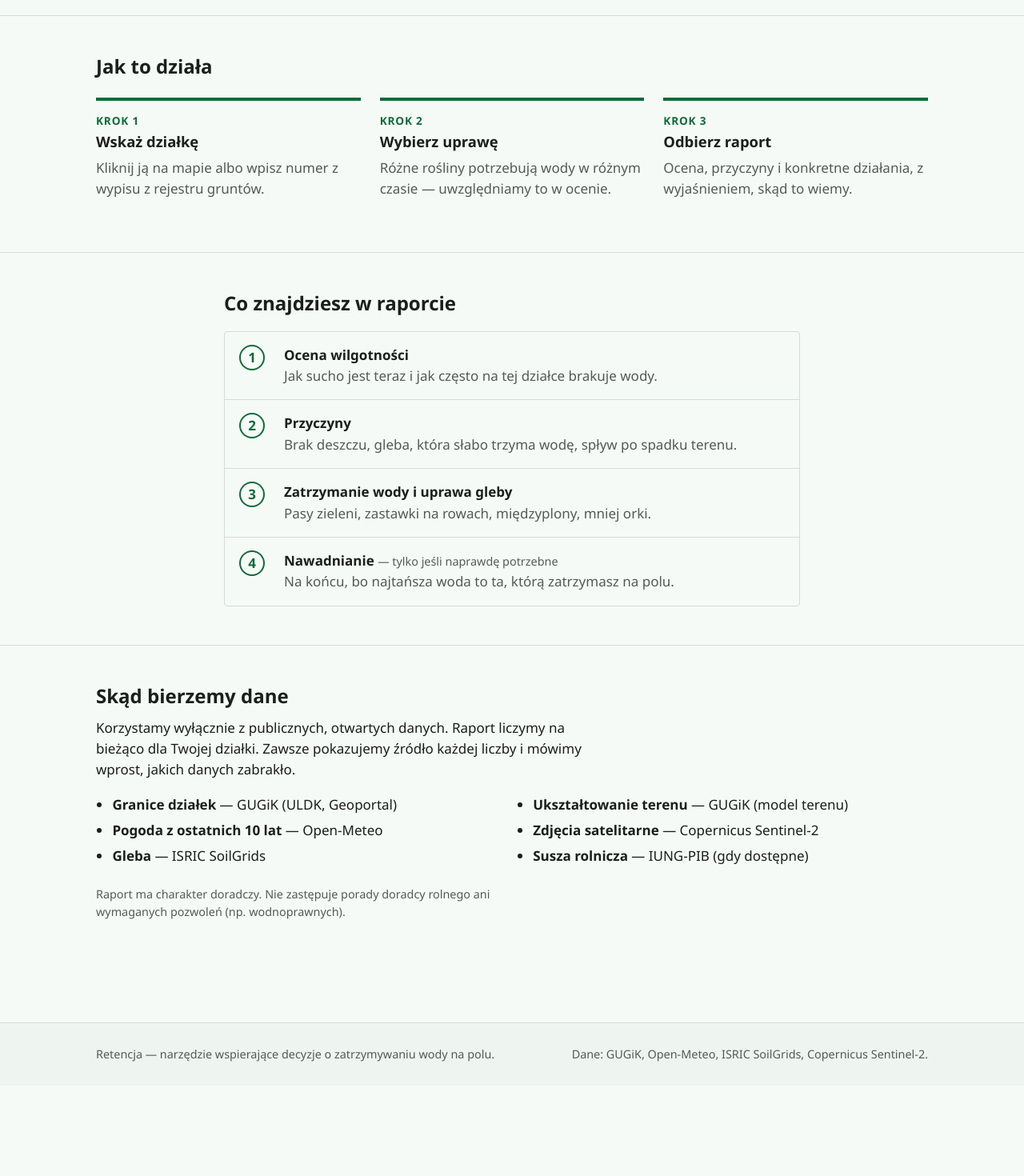
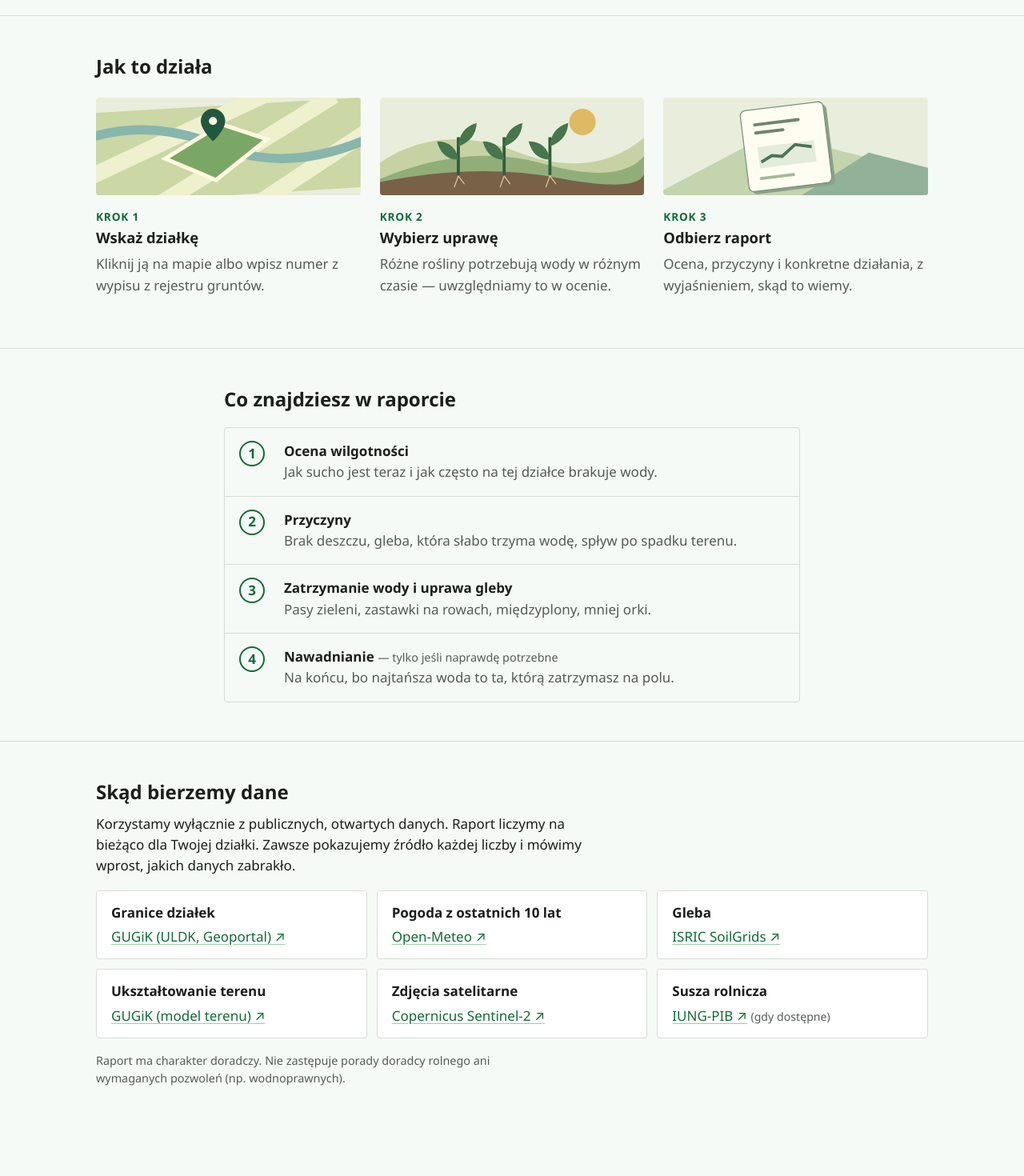
Before and after one commit to migrabos/hacknation2026gssct, a Next.js app in the folder apps/web/: page / in a window 1280 px wide. Shown: the part 540-2010 px from the top of the page at 80% size. Before the commit the page ends 1897 px from the top, so only its background shows below. Built offline with nearby package versions, Linux system fonts and the light colour scheme.

Commit message:
frontend-features

```diff
--- a/apps/web/app/globals.css
+++ b/apps/web/app/globals.css
@@ -481,8 +481,42 @@ main {
   gap: 24px;
 }
 .steps li {
-  border-top: 4px solid var(--c-accent);
-  padding-top: 14px;
+  min-width: 0;
+}
+.step-illustration {
+  display: block;
+  width: 100%;
+  aspect-ratio: 260 / 96;
+  margin-bottom: 16px;
+  border-radius: var(--radius);
+}
+html.dark .step-illustration {
+  filter: brightness(.8) saturate(.85);
+}
+.source-coverage {
+  padding: 18px;
+  margin-bottom: 18px;
+  background: var(--c-surface);
+  border: 1px solid var(--c-border);
+  border-radius: var(--radius);
+  break-inside: avoid;
+}
+.source-coverage-bar {
+  display: flex;
+  gap: 3px;
+  margin-top: 10px;
+}
+.source-coverage-bar span {
+  flex: 1;
+  height: 9px;
+  border-radius: 2px;
+  background: var(--c-accent);
+}
+.source-coverage-bar [data-status="partial"] {
+  background: repeating-linear-gradient(135deg, var(--c-warn-line) 0 3px, var(--c-warn-bg) 3px 6px);
+}
+.source-coverage-bar [data-status="failed"] {
+  background: repeating-linear-gradient(135deg, var(--c-border-strong) 0 2px, var(--c-bg-subtle) 2px 5px);
 }
 .step-num {
   display: block;
@@ -531,12 +565,30 @@ main {
   font-size: 0.9rem;
 }
 .source-list {
-  columns: 2 260px;
-  column-gap: 32px;
-  padding-left: 1.2em;
+  display: grid;
+  grid-template-columns: repeat(auto-fit, minmax(min(100%, 260px), 1fr));
+  gap: 12px;
+  list-style: none;
+  padding: 0;
 }
 .source-list li {
-  margin-bottom: 6px;
+  padding: 14px 18px;
+  border: 1px solid var(--c-border);
+  border-radius: var(--radius);
+  background: var(--c-surface);
+}
+.source-list strong {
+  display: block;
+  margin-bottom: 4px;
+}
+.source-list a {
+  text-decoration: underline;
+  text-decoration-color: var(--c-accent-line);
+  text-underline-offset: 3px;
+}
+.source-list a:hover,
+.source-list a:focus-visible {
+  text-decoration-color: currentColor;
 }
 
 /* ---------- Analyze page ---------- */
--- a/apps/web/app/page.tsx
+++ b/apps/web/app/page.tsx
@@ -1,4 +1,5 @@
 import Link from "next/link";
+import StepIllustration from "@/components/StepIllustration";
 
 export default function HomePage() {
   return (
@@ -30,16 +31,19 @@ export default function HomePage() {
           <h2>Jak to działa</h2>
           <ol className="steps">
             <li>
+              <StepIllustration scene="parcel" />
               <span className="step-num">Krok 1</span>
               <h3>Wskaż działkę</h3>
               <p className="muted">Kliknij ją na mapie albo wpisz numer z wypisu z rejestru gruntów.</p>
             </li>
             <li>
+              <StepIllustration scene="crop" />
               <span className="step-num">Krok 2</span>
               <h3>Wybierz uprawę</h3>
               <p className="muted">Różne rośliny potrzebują wody w różnym czasie — uwzględniamy to w ocenie.</p>
             </li>
             <li>
+              <StepIllustration scene="report" />
               <span className="step-num">Krok 3</span>
               <h3>Odbierz raport</h3>
               <p className="muted">Ocena, przyczyny i konkretne działania, z wyjaśnieniem, skąd to wiemy.</p>
@@ -91,22 +95,28 @@ export default function HomePage() {
           </p>
           <ul className="source-list">
             <li>
-              <strong>Granice działek</strong> — GUGiK (ULDK, Geoportal)
+              <strong>Granice działek</strong>
+              <a href="https://www.geoportal.gov.pl/pl/dane/ewidencja-gruntow-i-budynkow-egib/">GUGiK (ULDK, Geoportal)<span aria-hidden="true"> ↗</span></a>
             </li>
             <li>
-              <strong>Pogoda z ostatnich 10 lat</strong> — Open-Meteo
+              <strong>Pogoda z ostatnich 10 lat</strong>
+              <a href="https://open-meteo.com/en/docs/historical-weather-api">Open-Meteo<span aria-hidden="true"> ↗</span></a>
             </li>
             <li>
-              <strong>Gleba</strong> — ISRIC SoilGrids
+              <strong>Gleba</strong>
+              <a href="https://isric.org/explore/soilgrids">ISRIC SoilGrids<span aria-hidden="true"> ↗</span></a>
             </li>
             <li>
-              <strong>Ukształtowanie terenu</strong> — GUGiK (model terenu)
+              <strong>Ukształtowanie terenu</strong>
+              <a href="https://www.geoportal.gov.pl/pl/dane/numeryczny-model-terenu-nmt/">GUGiK (model terenu)<span aria-hidden="true"> ↗</span></a>
             </li>
             <li>
-              <strong>Zdjęcia satelitarne</strong> — Copernicus Sentinel-2
+              <strong>Zdjęcia satelitarne</strong>
+              <a href="https://dataspace.copernicus.eu/data-collections/copernicus-sentinel-missions/sentinel-2">Copernicus Sentinel-2<span aria-hidden="true"> ↗</span></a>
             </li>
             <li>
-              <strong>Susza rolnicza</strong> — IUNG-PIB (gdy dostępne)
+              <strong>Susza rolnicza</strong>
+              <a href="https://susza.iung.pulawy.pl/">IUNG-PIB<span aria-hidden="true"> ↗</span></a> <small className="muted">(gdy dostępne)</small>
             </li>
           </ul>
           <p className="muted small" style={{ maxWidth: "65ch" }}>
--- /dev/null
+++ b/apps/web/components/StepIllustration.tsx
@@ -0,0 +1,50 @@
+const scenes = {
+  parcel: (
+    <>
+      <path d="M0 15 260 0v88L0 104Z" fill="#cbd7a4" />
+      <path d="m-10 80 202-95M54 110 234-2M150 110 267 33" stroke="#eff0ce" strokeWidth="16" />
+      <path d="M-8 40q62-20 130 8t151-10" stroke="#87b6ac" strokeWidth="9" fill="none" />
+      <path d="m68 60 55-34 45 15-50 40Z" fill="#7ba766" stroke="#fff9df" strokeWidth="4" />
+      <path d="M127 23c0 9-12 20-12 20s-12-11-12-20a12 12 0 1 1 24 0" fill="#21573f" />
+      <circle cx="115" cy="23" r="4" fill="#fff9df" />
+    </>
+  ),
+  crop: (
+    <>
+      <circle cx="199" cy="24" r="13" fill="#dfb963" />
+      <path d="M0 64q59-40 134-11t126-14v61H0Z" fill="#c6d2a3" />
+      <path d="M0 80q86-36 161-15t99-8v43H0Z" fill="#91ae79" />
+      <path d="M0 83q95-19 175-4t85-5v26H0Z" fill="#786147" />
+      {[77, 122, 167].map((x) => (
+        <g key={x} transform={`translate(${x} 0)`}>
+          <path d="M0 76V39" stroke="#355c3a" strokeWidth="3" />
+          <path d="M0 61q-16 0-21-18Q-3 43 0 61M0 48q1-18 18-23Q17 42 0 48" fill="#47754c" />
+          <path d="m0 77-4 11m4-11 6 8" stroke="#ddc5a2" fill="none" />
+        </g>
+      ))}
+    </>
+  ),
+  report: (
+    <>
+      <path d="M0 91 106 35l154 39v26H0Z" fill="#c3d4ae" />
+      <path d="m130 100 72-46 62 16v30Z" fill="#91b298" />
+      <g transform="rotate(-7 123 50)">
+        <rect x="83" y="11" width="82" height="80" rx="5" fill="#8ca18c" />
+        <rect x="80" y="8" width="82" height="80" rx="5" fill="#fffdf1" stroke="#77927b" />
+        <path d="M93 23h43m-43 8h27" stroke="#6e8470" strokeWidth="3" strokeLinecap="round" />
+        <path d="M93 45h56v21H93Z" fill="#e3ecda" />
+        <path d="m95 60 11-5 10 2 14-10 16 4" stroke="#47755c" strokeWidth="3" fill="none" />
+        <path d="M93 76h32" stroke="#a6b89a" strokeWidth="3" strokeLinecap="round" />
+      </g>
+    </>
+  ),
+};
+
+export default function StepIllustration({ scene }: { scene: keyof typeof scenes }) {
+  return (
+    <svg className="step-illustration" viewBox="0 0 260 96" preserveAspectRatio="xMidYMid slice" aria-hidden="true">
+      <rect width="260" height="96" fill="#e9eddb" />
+      {scenes[scene]}
+    </svg>
+  );
+}
```
Also changed, not shown: apps/web/components/ReportView.tsx (+17 -0 lines), 3 other files (tests, documents, lock files or other folders).
